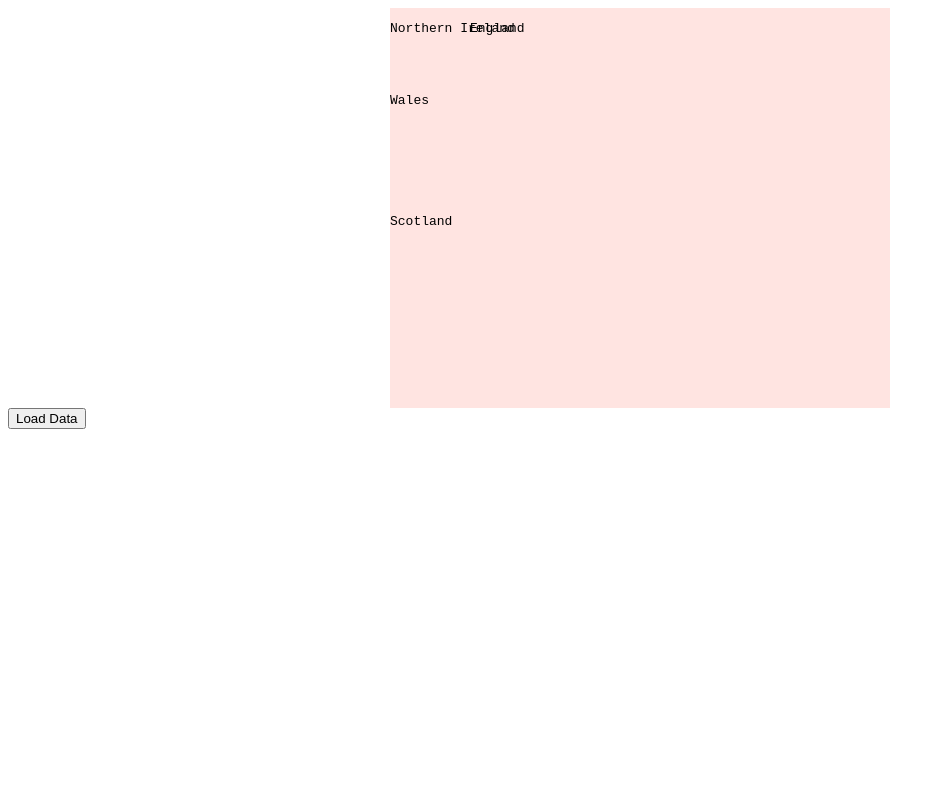
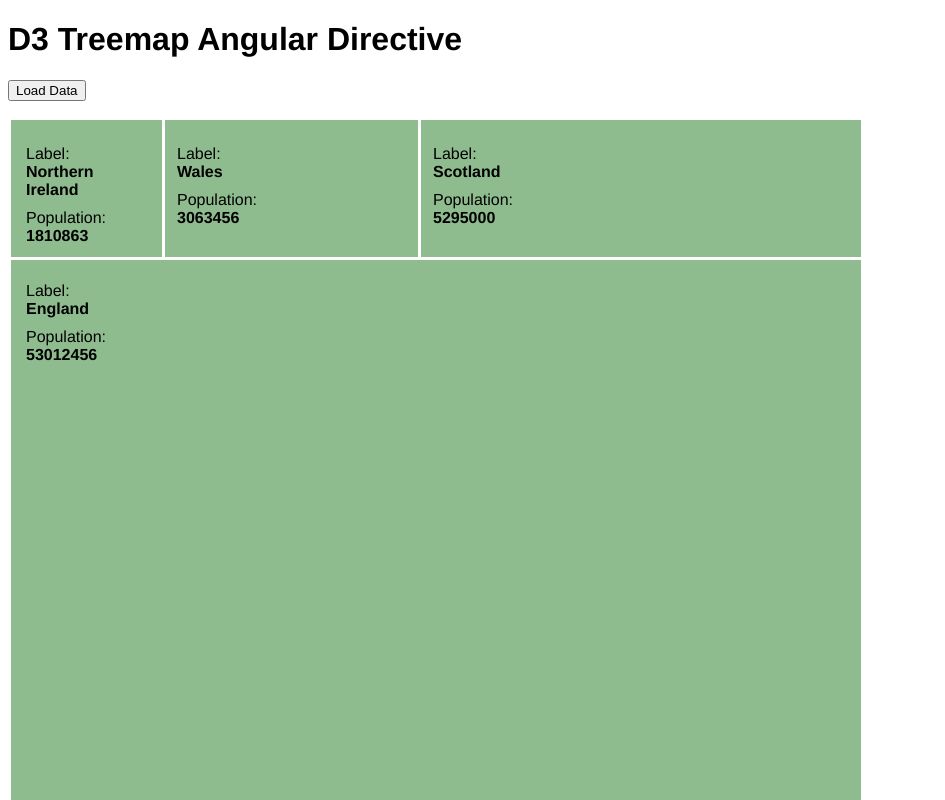
Before and after one commit to vmware-archive/angular-directive-d3-treemap, a website: page index.html in a window 1280 px wide. Both pictures are taken after a click on the button "Load Data". Shown: the top 800 px of the page, without its empty margins (0-945 px from the left). Drawn offline with nearby package versions, Linux system fonts and the light colour scheme.

Commit message:
Added styling to live example
Signed-off-by: Ben Grohbiel <bgrohbiel@pivotal.io>

```diff
--- a/index.html
+++ b/index.html
@@ -2,7 +2,7 @@
 <html>
 <head lang="en">
     <meta charset="UTF-8">
-    <title></title>
+    <title>D3 Treemap Angular Directive</title>
     <script src="node_modules/d3/d3.js"></script>
     <script src="node_modules/angular/angular.js"></script>
     <script src="src/PvtlD3TreemapDirective.js"></script>
@@ -37,32 +37,51 @@
             };
         });
     </script>
+
     <style type="text/css">
-        #container {
-            background-color: cornflowerblue;
-            width: 500px;
-            height: 400px;
-            margin: auto;
+        body {
+            font-family: Helvetica, Arial, Verdana;
         }
-
-        #container div {
-            background-color: mistyrose;
+        .container .pvtlD3TreemapNode {
+            background: darkseagreen;
+            border: 3px solid white;
+        }
+        .container .pvtlD3TreemapNode div {
+            margin: 0;
+            padding: 15px;
+        }
+        span.population,
+        span.label {
+            display: block;
+            margin: 10px 0;
+            font-weight: bold;
+        }
+        span.label:before {
+            content: 'Label:';
+            display: block;
+            font-weight: normal;
+        }
+        span.population:before {
+            content: 'Population:';
+            display: block;
+            font-weight: normal;
         }
     </style>
 </head>
 <body ng-app="exampleApp" ng-controller="MainCtrl">
+    <h1>D3 Treemap Angular Directive</h1>
 
-<div id="container">
-    <pvtl-d3-treemap width="500" height="400" data="populationData" value="population">
-        <div>
-            <div ng-if="!children">
-                <pre>{{label}}</pre>
+    <p><button ng-click="loadData()">Load Data</button></p>
+
+    <div class="container">
+        <pvtl-d3-treemap width="850" height="850" data="populationData" value="population">
+            <div>
+                <div ng-if="!children">
+                    <span class="label">{{label}}</span>
+                    <span class="population">{{population}}</span>
+                </div>
             </div>
-        </div>
-    </pvtl-d3-treemap>
-</div>
-
-<button ng-click="loadData()">Load Data</button>
-
+        </pvtl-d3-treemap>
+    </div>
 </body>
 </html>
```
